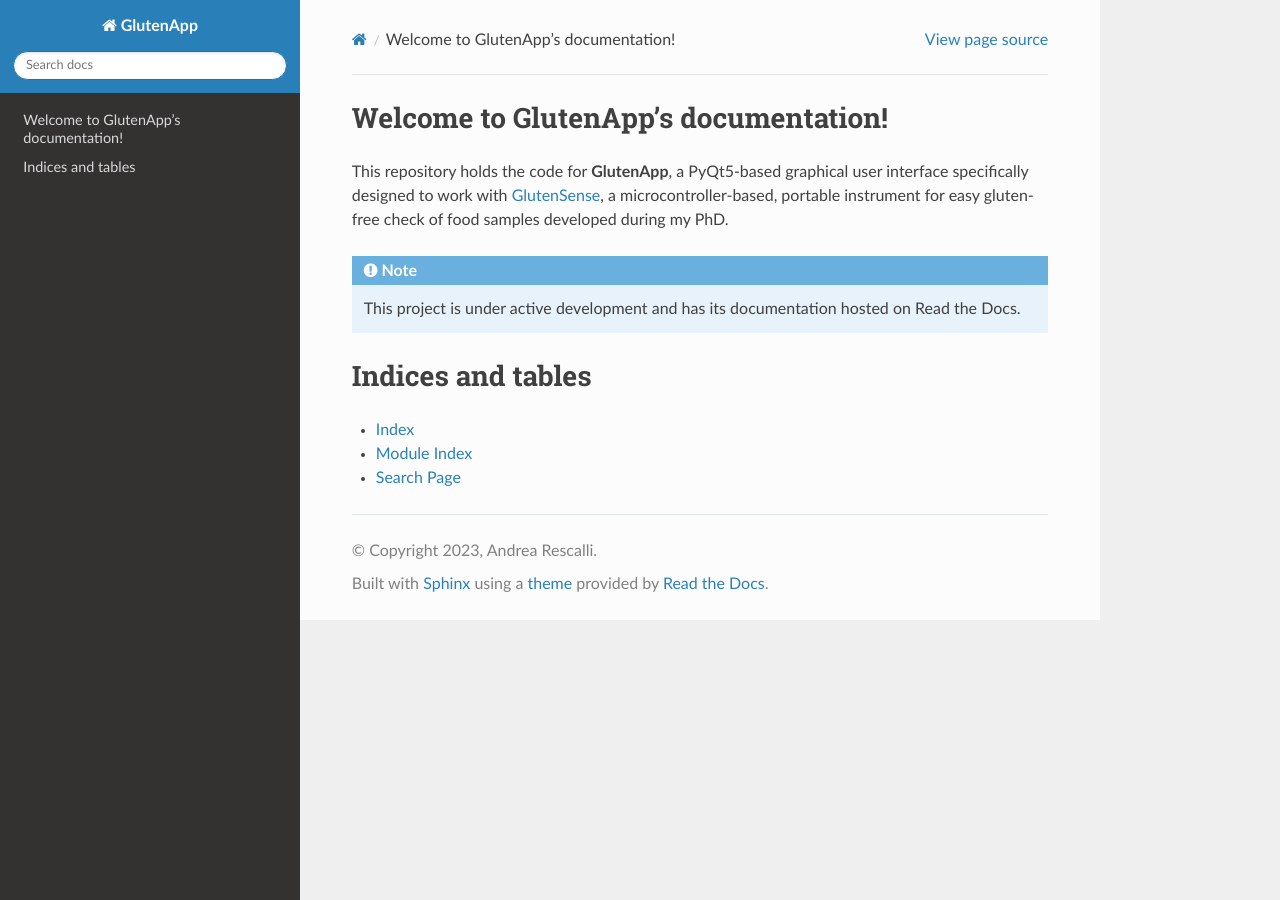
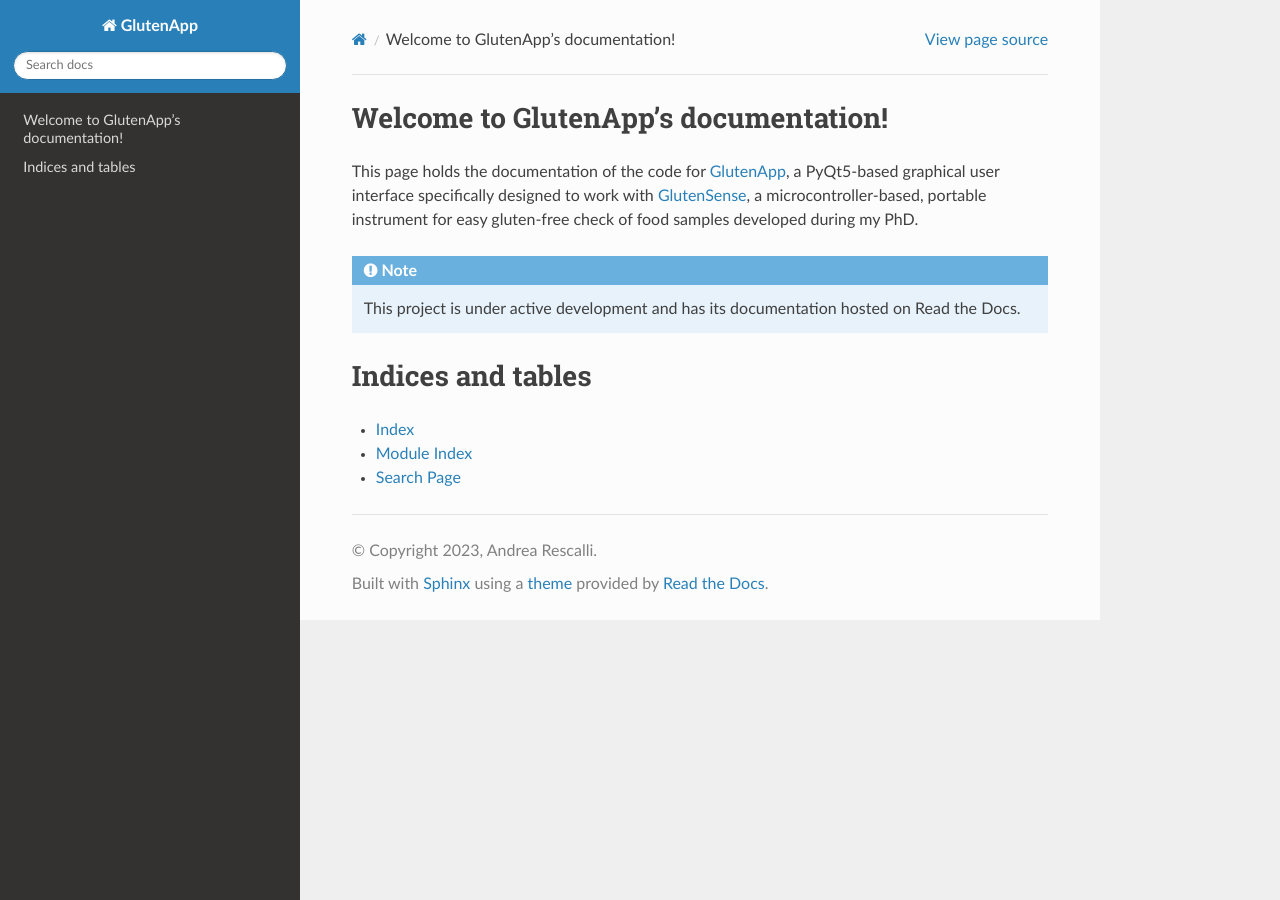
Before and after one commit to AndreaRescalli/GlutenSens, a Sphinx documentation site: the page built from GlutenApp/docs/source/index.rst, in a window 1280 px wide. Built offline with Sphinx 7.4.7 and the Read the Docs theme 2.0.0, drawn with Linux system fonts in a browser that asks for light colours.

Commit message:
updated doc

```diff
--- a/GlutenApp/docs/source/index.rst
+++ b/GlutenApp/docs/source/index.rst
@@ -5,7 +5,8 @@
 
 Welcome to GlutenApp's documentation!
 =========================================
-This repository holds the code for **GlutenApp**, a PyQt5-based graphical user interface specifically designed to work
+This page holds the documentation of the code for `GlutenApp <https://github.com/AndreaRescalli/GlutenSense/tree/master/GlutenApp>`_,
+a PyQt5-based graphical user interface specifically designed to work
 with `GlutenSense <https://github.com/AndreaRescalli/GlutenSense/tree/master/PSoC_code>`_, a microcontroller-based,
 portable instrument for easy gluten-free check of food samples developed during my PhD.
 
```
